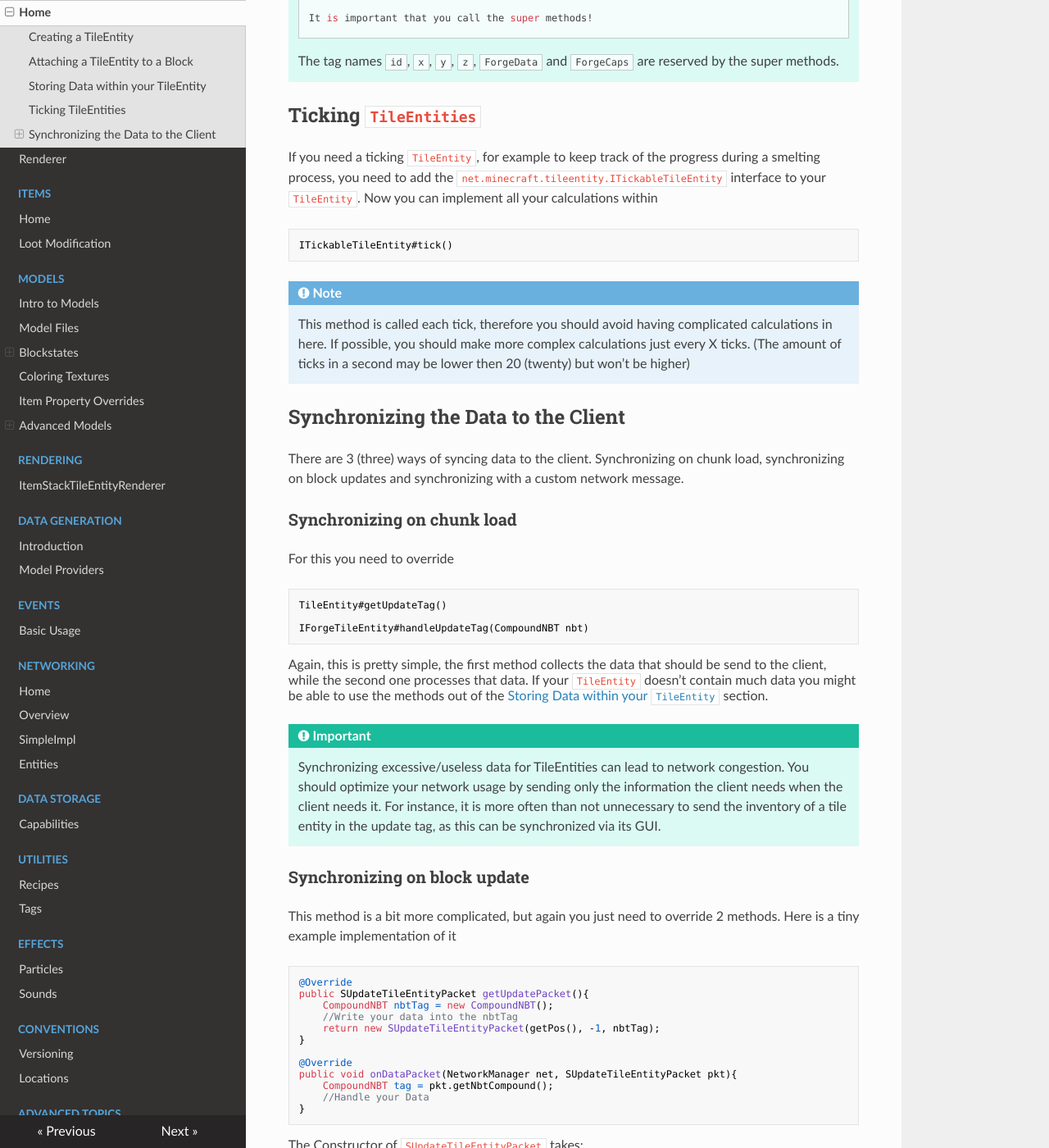
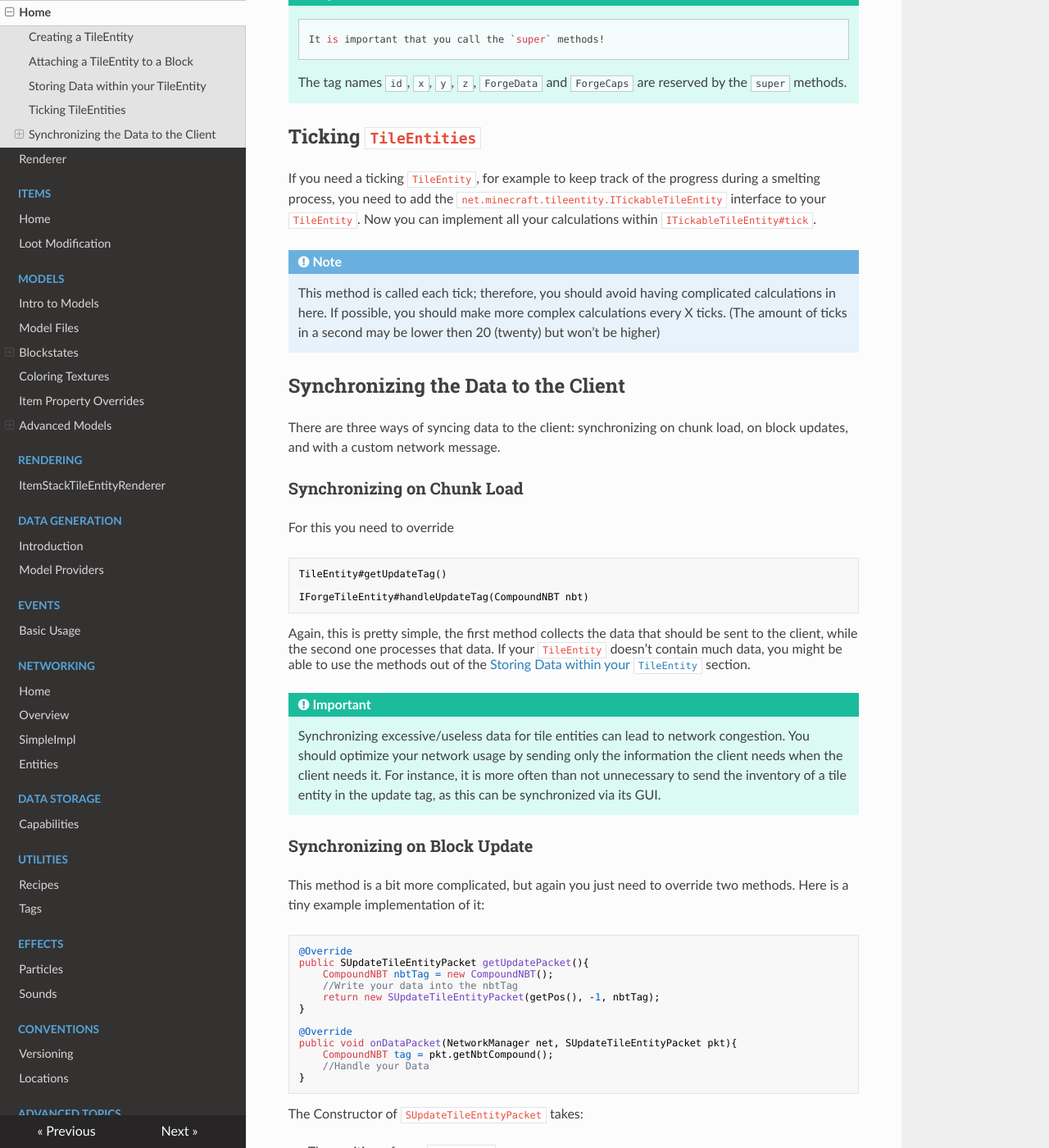
Before and after one commit to MinecraftForge/Documentation, an MkDocs documentation site: the page built from docs/tileentities/tileentity.md, in a window 1280 px wide and 1400 px high, scrolled down 1447 px. Shown: the whole window at 82% size. Built offline with MkDocs 1.6.1, drawn with Linux system fonts in a browser that asks for light colours; nearby versions of some CDN libraries; some of the changed text lies outside the part shown.

Commit message:
Tile Cleanup (#12)
This is a cleanup of the tileentities folder to address any syntax, formatting, and outdated information in the docs.

- TileEntities page is a bit outdated on explanation and should explain the point of the TileEntityType better. I know it's covered in registration, but these pages slightly neglect the point of it.

````diff
--- a/docs/tileentities/tileentity.md
+++ b/docs/tileentities/tileentity.md
@@ -11,9 +11,9 @@ More advanced examples exist in mods, such as quarries, sorting machines, pipes,
 
 ## Creating a `TileEntity`
 
-In order to create a `TileEntity` you need to extend the `TileEntity` class.
+In order to create a `TileEntity`, you need to extend the `TileEntity` class.
 To register it, listen for the appropriate registry event and create a `TileEntityType`:
-```Java
+```java
 @SubscribeEvent
 public static void registerTE(RegistryEvent.Register<TileEntityType<?>> evt) {
   TileEntityType<?> type = TileEntityType.Builder.create(factory, validBlocks).build(null);
@@ -21,23 +21,23 @@ public static void registerTE(RegistryEvent.Register<TileEntityType<?>> evt) {
   evt.getRegistry().register(type);
 }
 ```
-In this example, `factory` is a function that creates a new instance of your TileEntity. A method reference or a lambda is commonly used. The variable `validBlocks` is one or more blocks (`TileEntityType.Builder#create` is varargs) that the tile entity can exist for.
+In this example, `factory` is a function that creates a new instance of your TileEntity. A method reference or a lambda is commonly used. The variable `validBlocks` is one or more blocks (`TileEntityType$Builder#create` is varargs) that the tile entity can exist for.
 
 ## Attaching a `TileEntity` to a `Block`
 
-To attach your new `TileEntity` to a `Block` you need to override 2 (two) methods within the Block class.
-```JAVA
+To attach your new `TileEntity` to a `Block`, you need to override 2 (two) methods within your `Block` subclass:
+```java
 IForgeBlock#hasTileEntity(BlockState state)
 
 IForgeBlock#createTileEntity(BlockState state, IBlockReader world)
 ```
-Using the parameters you can choose if the block should have a `TileEntity` or not.
-Usually you will return `true` in the first method and a new instance of your `TileEntity` in the second method.
+Using the parameters, you can choose if the block should have a `TileEntity` or not.
+Usually, you will return `true` in the first method and a new instance of your `TileEntity` in the second method.
 
 ## Storing Data within your `TileEntity`
 
-In order to save data, override the following two methods
-```JAVA
+In order to save data, override the following two methods:
+```java
 TileEntity#write(CompoundNBT nbt)
 
 TileEntity#read(CompoundNBT nbt)
@@ -47,51 +47,47 @@ Use them to read and write to the fields in your tile entity class.
 
 !!! note
 
-		Whenever your data changes you need to call `TileEntity#markDirty()`, otherwise the `Chunk` containing your `TileEntity` might be skipped while the world is saved.
+		Whenever your data changes, you need to call `TileEntity#markDirty`; otherwise, the `Chunk` containing your `TileEntity` might be skipped while the world is saved.
 
 !!! important
 
-		It is important that you call the super methods!
-    The tag names `id`, `x`, `y`, `z`, `ForgeData` and `ForgeCaps` are reserved by the super methods.
+		It is important that you call the `super` methods!
+    The tag names `id`, `x`, `y`, `z`, `ForgeData` and `ForgeCaps` are reserved by the `super` methods.
 
 ## Ticking `TileEntities`
 
 If you need a ticking `TileEntity`, for example to keep track of the progress during a smelting process, you need to add the `net.minecraft.tileentity.ITickableTileEntity` interface to your `TileEntity`.
-Now you can implement all your calculations within
-```JAVA
-ITickableTileEntity#tick()
-```
+Now you can implement all your calculations within `ITickableTileEntity#tick`.
 
 !!! note
-    This method is called each tick, therefore you should avoid having complicated calculations in here.
-    If possible, you should make more complex calculations just every X ticks.
+    This method is called each tick; therefore, you should avoid having complicated calculations in here.
+    If possible, you should make more complex calculations every X ticks.
     (The amount of ticks in a second may be lower then 20 (twenty) but won't be higher)
 
 ## Synchronizing the Data to the Client
 
-There are 3 (three) ways of syncing data to the client.
-Synchronizing on chunk load, synchronizing on block updates and synchronizing with a custom network message.
+There are three ways of syncing data to the client: synchronizing on chunk load, on block updates, and with a custom network message.
 
-### Synchronizing on chunk load
+### Synchronizing on Chunk Load
 
 For this you need to override
-```JAVA
+```java
 TileEntity#getUpdateTag()
 
 IForgeTileEntity#handleUpdateTag(CompoundNBT nbt)
 ```
-Again, this is pretty simple, the first method collects the data that should be send to the client,
-while the second one processes that data. If your `TileEntity` doesn't contain much data you might be able to use the methods out of the [Storing Data within your `TileEntity`][storing-data] section.
+Again, this is pretty simple, the first method collects the data that should be sent to the client,
+while the second one processes that data. If your `TileEntity` doesn't contain much data, you might be able to use the methods out of the [Storing Data within your `TileEntity`][storing-data] section.
 
 !!! important
 
-    Synchronizing excessive/useless data for TileEntities can lead to network congestion. You should optimize your network usage by sending only the information the client needs when the client needs it. For instance, it is more often than not unnecessary to send the inventory of a tile entity in the update tag, as this can be synchronized via its GUI.
+    Synchronizing excessive/useless data for tile entities can lead to network congestion. You should optimize your network usage by sending only the information the client needs when the client needs it. For instance, it is more often than not unnecessary to send the inventory of a tile entity in the update tag, as this can be synchronized via its GUI.
 
-### Synchronizing on block update
+### Synchronizing on Block Update
 
-This method is a bit more complicated, but again you just need to override 2 methods.
-Here is a tiny example implementation of it
-```JAVA
+This method is a bit more complicated, but again you just need to override two methods.
+Here is a tiny example implementation of it:
+```java
 @Override
 public SUpdateTileEntityPacket getUpdatePacket(){
     CompoundNBT nbtTag = new CompoundNBT();
@@ -108,29 +104,29 @@ public void onDataPacket(NetworkManager net, SUpdateTileEntityPacket pkt){
 The Constructor of `SUpdateTileEntityPacket` takes:
 
 * The position of your `TileEntity`.
-* An ID, though it isn't really used besides by Vanilla, therefore you can just put a -1 in there.
+* An ID, though it isn't really used besides by Vanilla; therefore, you can just put a -1 in there.
 * An `CompoundNBT` which should contain your data.
 
 Now, to send the packet, an update notification must be given on the server.
-```JAVA
+```java
 World#notifyBlockUpdate(BlockPos pos, BlockState oldState, BlockState newState, int flags)
 ```
-The `pos` should be your TileEntitiy's position. For `oldState` and `newState` you can pass the current BlockState at that position.
-The `flags` are a bitmask and should contain `2`, which will sync the changes to the client. See `Constants.BlockFlags` for more info as well as the rest of the flags. The flag `2` is equivalent to `Constants.BlockFlags.BLOCK_UPDATE`.
+The `pos` should be your `TileEntity`'s position.
+For `oldState` and `newState`, you can pass the current `BlockState` at that position.
+`flags` is a bitmask that should contain `2`, which will sync the changes to the client. See `Constants$BlockFlags` for more info as well as the rest of the flags. The flag `2` is equivalent to `Constants$BlockFlags#BLOCK_UPDATE`.
 
-### Synchronizing using a custom network message
+### Synchronizing Using a Custom Network Message
 
-This way of synchronizing is probably the most complicated one, but is usually also the most optimized one,
+This way of synchronizing is probably the most complicated but is usually the most optimized,
 as you can make sure that only the data you need to be synchronized is actually synchronized.
 You should first check out the [`Networking`][networking] section and especially [`SimpleImpl`][simple_impl] before attempting this.
-Once you've created your custom network message, you can send it to all users that have the `TileEntity` loaded with `SimpleChannel#send(PacketDistributor.PacketTarget, MSG)`.
-
+Once you've created your custom network message, you can send it to all users that have the `TileEntity` loaded with `SimpleChannel#send(PacketDistributor$PacketTarget, MSG)`.
 
 !!! warning
 
-    It is important that you do safety checks, the TileEntity might already be destroyed/replaced when the message arrives at the player!
-    You should also check if the chunk is loaded (`World#isBlockLoaded(BlockPos)`)
+    It is important that you do safety checks, the `TileEntity` might already be destroyed/replaced when the message arrives at the player!
+    You should also check if the chunk is loaded (`World#isBlockLoaded(BlockPos)`).
 
+[storing-data]: #storing-data-within-your-tileentity
 [networking]: ../networking/index.md
 [simple_impl]: ../networking/simpleimpl.md
-[storing-data]: #storing-data-within-your-tileentity
````
Also changed, not shown: other parts of docs/tileentities/tileentity.md (+3 -3 lines), docs/tileentities/tesr.md (+4 -4 lines).
